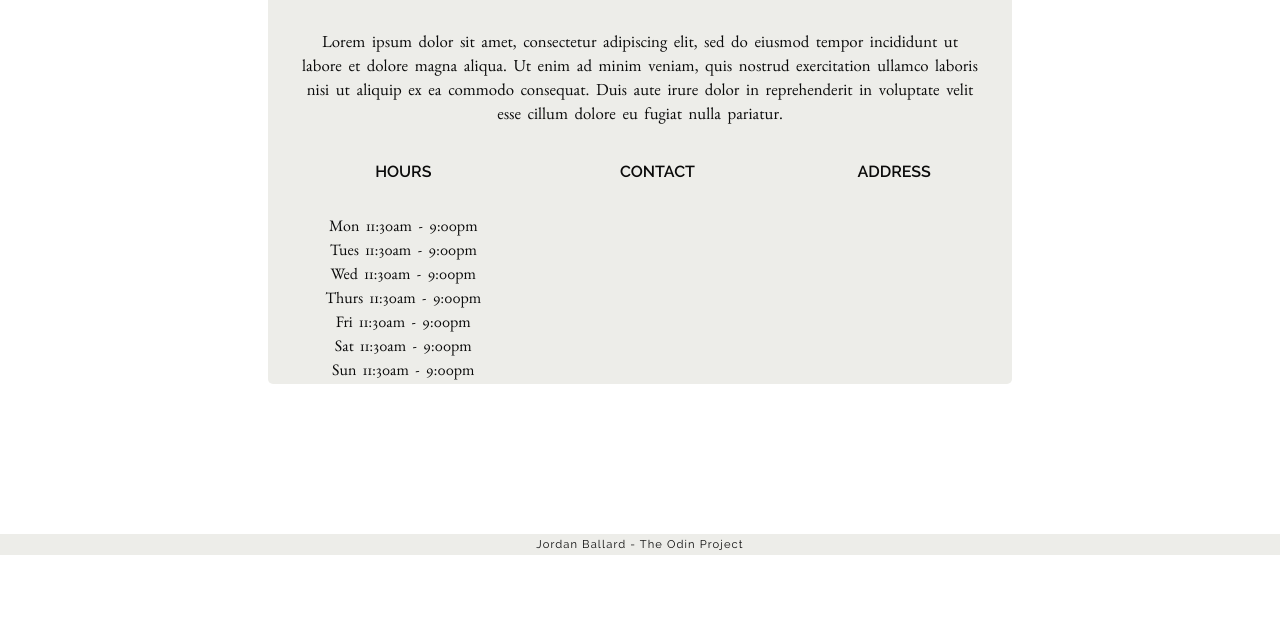
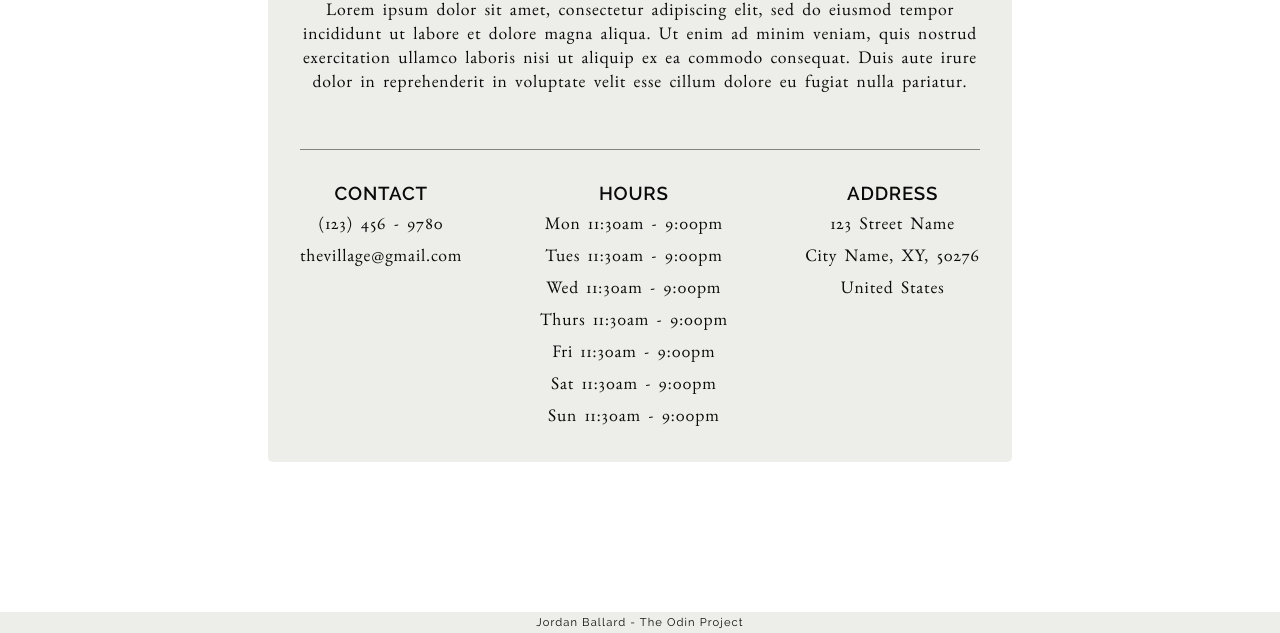
Before and after one commit to jordanmichb/Restaurant-Page, a website built with webpack: page src/template.html in a window 1280 px wide. Shown: the part 331-964 px from the top of the page. Before the commit the page ends 886 px from the top, so only its background shows below. Built offline with nearby package versions, Linux system fonts and the light colour scheme; files whose address does not match are found by name.

Commit message:
Add text into info section, update styling

```diff
--- a/src/about.js
+++ b/src/about.js
@@ -1,11 +1,34 @@
 function createInfo() {
     const info = document.createElement('div');
     info.classList.add('info');
-    // Hours section
+
+    /***********************/
+    /* Conttact Section    */
+    /***********************/
+    const contactHeader = document.createElement('h3');
+    contactHeader.classList.add('component-header');
+    contactHeader.textContent = 'Contact';
+
+    const contact = document.createElement('div');
+    contact.classList.add('info-component');
+
+    const phone = document.createElement('span');
+    phone.textContent = '(123) 456 - 9780';
+
+    const email = document.createElement('span');
+    email.textContent = 'thevillage@gmail.com';
+
+    contact.appendChild(contactHeader);
+    contact.appendChild(phone);
+    contact.appendChild(email);
+
+    /**********************/
+    /* Hours Section      */
+    /**********************/
     const hours = document.createElement('div');
     hours.classList.add('info-component');
 
-    const hoursHeader = document.createElement('p');
+    const hoursHeader = document.createElement('h3');
     hoursHeader.classList.add('component-header');
     hoursHeader.textContent = 'Hours';
 
@@ -39,26 +62,32 @@ function createInfo() {
     hours.appendChild(sat);
     hours.appendChild(sun);
 
-    // Contact section
-    const contact = document.createElement('div');
-    contact.classList.add('info-component');
-
-    const contactHeader = document.createElement('p');
-    contactHeader.classList.add('component-header');
-    contactHeader.textContent = 'Contact';
-    contact.appendChild(contactHeader);
-
-    // Address section
+    /**********************/
+    /* Address Section    */
+    /**********************/
     const address = document.createElement('div');
     address.classList.add('info-component');
 
-    const addressHeader = document.createElement('p');
+    const addressHeader = document.createElement('h3');
     addressHeader.classList.add('component-header');
     addressHeader.textContent = 'Address';
+
+    const adr = document.createElement('span');
+    adr.textContent = '123 Street Name'
+
+    const city = document.createElement('span');
+    city.textContent = 'City Name, XY, 50276'
+
+    const country = document.createElement('span');
+    country.textContent = 'United States'
+
     address.appendChild(addressHeader);
+    address.appendChild(adr);
+    address.appendChild(city);
+    address.appendChild(country);
 
+    info.appendChild(contact);
     info.appendChild(hours);
-    info.appendChild(contact);
     info.appendChild(address);
 
     return info;
@@ -74,6 +103,7 @@ function createAbout() {
 
     const text = document.createElement('p');
     text.classList.add('component-text');
+    text.classList.add('about-text');
     text.textContent = 'Lorem ipsum dolor sit amet, consectetur adipiscing elit, '+
                         'sed do eiusmod tempor incididunt ut labore et dolore magna aliqua. '+
                         'Ut enim ad minim veniam, quis nostrud exercitation ullamco laboris '+
--- a/src/style.css
+++ b/src/style.css
@@ -189,13 +189,14 @@ nav ul button {
 
 
 .component {
+    padding: 2rem;
     word-spacing: .2em;
+    letter-spacing: .05em;
     background-color: rgba(237, 237, 233);
     border-radius: 5px;
     width: 60%;
     max-width: 1000px;
     text-align: center;
-    /* opacity: 90%; */
     line-height: 1.5em;
     animation: fade-in 1s;
 }
@@ -204,12 +205,11 @@ nav ul button {
     font-family: 'raleway';
     font-weight: 600;
     text-transform: uppercase;
-    padding: 2em 1.5em;
 }
 
 .component-text {
-    font-size: 1.05em;
-    padding: 0 2em;
+    font-size: 1.1em;
+    margin: 2rem 0;
 }
 
 .component a {
@@ -262,14 +262,24 @@ nav ul button {
 /**************************************/
 /* Styling for about page content     */
 /**************************************/
+.about-text {
+    padding-bottom: 3em;
+    border-bottom: 1px solid rgb(130, 130, 130);
+}
+
 .info {
     display: flex;
-    justify-content: space-around;
+    justify-content: space-between;
 }
 
 .info-component {
     display: flex;
     flex-direction: column;
+    gap: .5em;
+}
+
+.info span {
+    font-size: 1.1em;
 }
 
 
```
